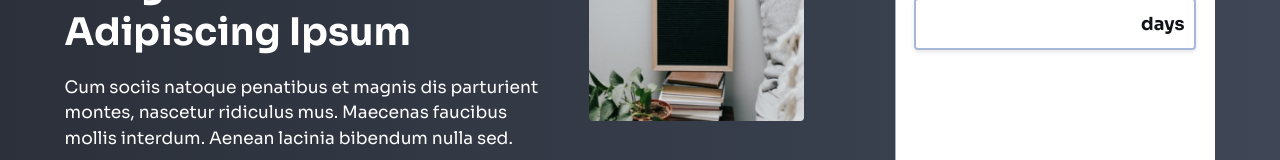
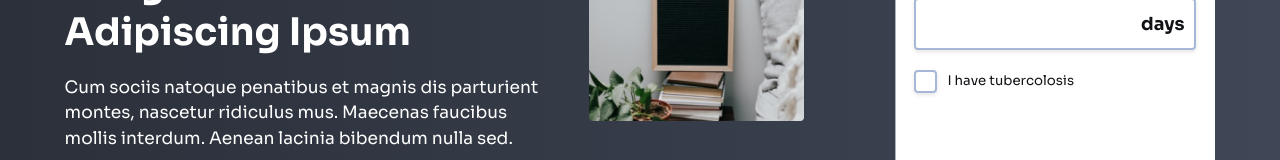
Before and after one commit to gabelashvili/redberry, a React (Create React App) app: page / in a window 1280 px wide. Shown: the part 338-498 px from the top of the page. Built offline with nearby package versions, Linux system fonts and the light colour scheme.

Commit message:
implement checkbox component

```diff
--- a/public/index.html
+++ b/public/index.html
@@ -16,7 +16,7 @@
     <link rel="preconnect" href="https://fonts.googleapis.com" />
     <link rel="preconnect" href="https://fonts.gstatic.com" crossorigin />
     <link href="https://fonts.googleapis.com/css2?family=Sora:wght@400;700&display=swap" rel="stylesheet" />
-
+    <link href="https://cdnjs.cloudflare.com/ajax/libs/font-awesome/4.7.0/css/font-awesome.css" rel="stylesheet" />
     <!--
       Notice the use of %PUBLIC_URL% in the tags above.
       It will be replaced with the URL of the `public` folder during the build.
--- a/src/components/Calculator/Calculator.js
+++ b/src/components/Calculator/Calculator.js
@@ -1,5 +1,6 @@
 import { useState } from 'react';
 import { isNumber } from '../../helpers/helpers';
+import Checkbox from '../Checkbox/Checkbox';
 import TextField from '../TextField/TextField';
 import './calculator.scss';
 
@@ -7,6 +8,7 @@ const Calculator = () => {
   const [values, setValues] = useState({
     avgIncome: '',
     days: '',
+    tubercolosis: false,
   });
 
   const handleChange = (field, value) => {
@@ -31,6 +33,11 @@ const Calculator = () => {
         adornment="days"
         handleChange={(val) => handleChange('days', val)}
       />
+      <Checkbox
+        label={'I have tubercolosis'}
+        value={values.tubercolosis}
+        handleChange={(val) => setValues({ ...values, tubercolosis: val })}
+      />
     </div>
   );
 };
--- /dev/null
+++ b/src/components/Checkbox/Checkbox.js
@@ -0,0 +1,12 @@
+import './checkbox.scss';
+
+const Checkbox = ({ label, value, handleChange }) => {
+  return (
+    <div className="checkbox">
+      <input type="checkbox" value={value} onChange={(e) => handleChange(e.target.value)} />
+      <p className="checkbox__label">{label}</p>
+    </div>
+  );
+};
+
+export default Checkbox;
--- /dev/null
+++ b/src/components/Checkbox/checkbox.scss
@@ -0,0 +1,34 @@
+@import '.../../../../assets/scss/colors';
+
+.checkbox {
+  display: flex;
+  color: color(common, primary);
+  gap: 10px;
+  align-items: center;
+  input {
+    -moz-appearance: none;
+    -webkit-appearance: none;
+    -o-appearance: none;
+    outline: none;
+    content: none;
+    &::before {
+      font-family: 'FontAwesome';
+      content: '\f00c';
+      font-size: 1.25rem;
+      color: transparent !important;
+      display: block;
+      width: 1.25rem;
+      height: 1.25rem;
+      border: 2px solid #a7b7d8;
+      box-shadow: 0px 2px 4px rgba(0, 0, 0, 0.1);
+      border-radius: 4px;
+    }
+    &:checked::before {
+      color: color(common, primary) !important;
+    }
+  }
+  &__label {
+    font-size: 0.875rem;
+    line-height: 1;
+  }
+}
```
